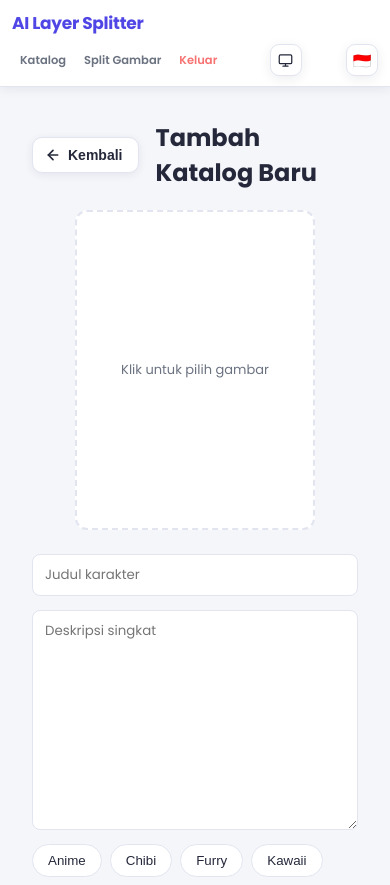
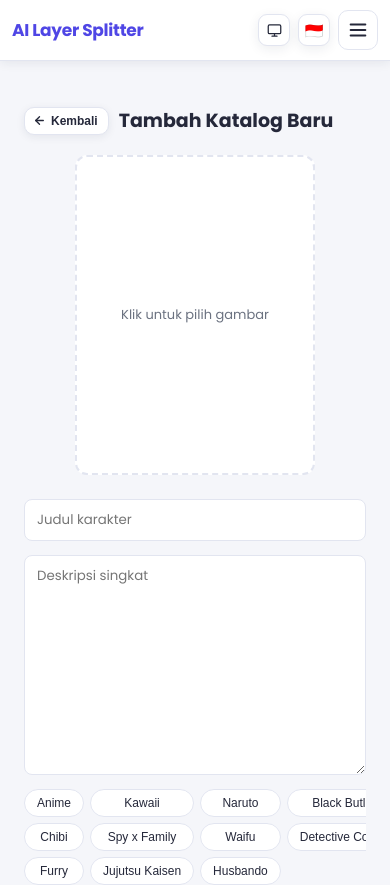
Before and after one commit to NganjukBersatu/Layer_ai, a Vue app: page /catalog/new in a window 390 px wide. Shown: the top 885 px of the page. Built offline with nearby package versions, Linux system fonts and the light colour scheme; sample sign-in values are in the browser's storage.

Commit message:
menyesuaikan tampilan mobile

```diff
--- a/src/components/CatalogPage.vue
+++ b/src/components/CatalogPage.vue
@@ -57,13 +57,6 @@ function tagLabel(tag) {
     <div class="catalog-header">
       <div class="catalog-header-top">
         <h1>{{ t('catalog.title') }}</h1>
-        <router-link
-          v-if="isAdmin"
-          to="/catalog/new"
-          class="add-catalog-btn"
-        >
-          +
-        </router-link>
       </div>
       <p>
         {{ t('catalog.subtitle') }}
@@ -239,6 +232,13 @@ function tagLabel(tag) {
       </router-link>
 
     </div>
+    <router-link
+      v-if="isAdmin"
+      to="/catalog/new"
+      class="add-catalog-btn"
+    >
+      +
+    </router-link>
 
   </div>
 </template>
@@ -276,7 +276,7 @@ function tagLabel(tag) {
   text-decoration: none;
   line-height: 1;
   box-shadow: 0 4px 14px var(--shadow-color);
-  z-index: 100;
+  z-index: 1000;
   transition: transform 0.2s ease, opacity 0.2s ease;
 }
 
--- a/src/components/CatalogUploadPage.vue
+++ b/src/components/CatalogUploadPage.vue
@@ -297,4 +297,46 @@ textarea.text-input {
     width: 100%;
   }
 }
+
+@media (max-width: 500px) {
+  .upload-page {
+    padding: 16px 12px 40px;
+  }
+
+  .header-section {
+    gap: 10px;
+    margin-bottom: 14px;
+  }
+
+  .header-section h1 {
+    font-size: 19px;
+  }
+
+  .back-btn {
+    padding: 6px 10px 6px 8px;
+    font-size: 12px;
+    gap: 5px;
+  }
+
+  .back-icon {
+    width: 13px;
+    height: 13px;
+  }
+
+  .category-select {
+    display: grid;
+    grid-auto-flow: column;
+    grid-template-rows: repeat(3, auto);
+    gap: 6px;
+    overflow-x: auto;
+    -webkit-overflow-scrolling: touch;
+    padding-bottom: 4px;
+  }
+
+  .category-select button {
+    padding: 6px 12px;
+    font-size: 12px;
+    white-space: nowrap;
+  }
+}
 </style>
--- a/src/components/LanguageSwitcher.vue
+++ b/src/components/LanguageSwitcher.vue
@@ -1,9 +1,16 @@
 <script setup>
 import { useI18n } from 'vue-i18n'
 import { ref } from 'vue'
+import { useClickOutside } from '../composables/useClickOutside.js'
 
 const { locale } = useI18n()
 const isOpen = ref(false)
+
+const switcherRef = ref(null)
+
+useClickOutside(switcherRef, () => {
+  isOpen.value = false
+})
 
 function changeLang(lang) {
   locale.value = lang
@@ -12,7 +19,7 @@ function changeLang(lang) {
 </script>
 
 <template>
-  <div class="lang-switcher">
+  <div class="lang-switcher" ref="switcherRef">
     <!-- Tombol utama -->
     <button
       class="lang-button"
--- a/src/components/Navbar.vue
+++ b/src/components/Navbar.vue
@@ -1,5 +1,6 @@
 <script setup>
 import { ref, onMounted } from 'vue'
+import { useClickOutside } from '../composables/useClickOutside.js'
 import LanguageSwitcher from './LanguageSwitcher.vue'
 import { useI18n } from 'vue-i18n'
 
@@ -14,6 +15,28 @@ const emit = defineEmits([
 
 const theme = ref(localStorage.getItem('theme') || 'system')
 const isThemeMenuOpen = ref(false)
+
+const isMobileMenuOpen = ref(false)
+
+const themeSwitcherRef = ref(null)
+const hamburgerBtnRef = ref(null)
+const mobileMenuRef = ref(null)
+
+useClickOutside(themeSwitcherRef, () => {
+  isThemeMenuOpen.value = false
+})
+
+useClickOutside([hamburgerBtnRef, mobileMenuRef], () => {
+  isMobileMenuOpen.value = false
+})
+
+function toggleMobileMenu() {
+  isMobileMenuOpen.value = !isMobileMenuOpen.value
+}
+
+function closeMobileMenu() {
+  isMobileMenuOpen.value = false
+}
 
 function applyTheme(value) {
   const root = document.documentElement
@@ -39,40 +62,29 @@ onMounted(() => {
 
 <template>
   <nav class="navbar">
+  <!-- Kiri: hanya judul -->
+  <div class="navbar-left">
     <div class="navbar-title">{{ t('app.title') }}</div>
+  </div>
 
   <div class="navbar-actions">
-
-<div class="nav-links">
-  <button
-  type="button"
-  class="nav-link"
-  @click="emit('catalog')"
->
+    <!-- Menu desktop (disembunyikan di mobile) -->
+    <div class="nav-links desktop-only">
+      <button type="button" class="nav-link" @click="emit('catalog')">
         {{ t('nav.catalog') }}
       </button>
 
-<button
-  type="button"
-  class="nav-link"
-  @click="emit('split')"
->
+      <button type="button" class="nav-link" @click="emit('split')">
         {{ t('nav.split') }}
       </button>
 
-<button
-   type="button"
-   class="nav-link logout-link"
-   @click="emit('logout')">
-
+      <button type="button" class="nav-link logout-link" @click="emit('logout')">
         {{ t('input.logout') }}
       </button>
-
-
-
     </div>
 
-      <div class="theme-switcher">
+    <!-- Theme switcher -->
+    <div class="theme-switcher" ref="themeSwitcherRef">
         <button class="theme-button" type="button" @click="isThemeMenuOpen = !isThemeMenuOpen">
           <svg v-if="theme === 'light'" width="18" height="18" viewBox="0 0 24 24" fill="none" stroke="currentColor" stroke-width="2" stroke-linecap="round" stroke-linejoin="round">
             <circle cx="12" cy="12" r="4"/>
@@ -104,6 +116,67 @@ onMounted(() => {
       </div>
 
     <LanguageSwitcher />
+
+    <!-- ===== TOMBOL HAMBURGER di ujung kanan ===== -->
+    <button
+  class="hamburger-btn"
+  type="button"
+  ref="hamburgerBtnRef"
+  @click="toggleMobileMenu"
+  :aria-expanded="isMobileMenuOpen"
+>
+      <!-- Icon hamburger -->
+      <svg v-if="!isMobileMenuOpen" width="22" height="22" viewBox="0 0 24 24" fill="none" stroke="currentColor" stroke-width="2.2" stroke-linecap="round">
+        <path d="M4 6h16M4 12h16M4 18h16"/>
+      </svg>
+      <!-- Icon close (X) -->
+      <svg v-else width="22" height="22" viewBox="0 0 24 24" fill="none" stroke="currentColor" stroke-width="2.2" stroke-linecap="round">
+        <path d="M18 6L6 18M6 6l12 12"/>
+      </svg>
+    </button>
+  </div>
+
+  <div v-if="isMobileMenuOpen" class="mobile-menu" ref="mobileMenuRef">
+  <button
+    type="button"
+    class="mobile-menu-item"
+    @click="emit('catalog'); closeMobileMenu()"
+  >
+    <svg width="18" height="18" viewBox="0 0 24 24" fill="none" stroke="currentColor" stroke-width="2" stroke-linecap="round" stroke-linejoin="round">
+      <rect x="3" y="3" width="7" height="7"/>
+      <rect x="14" y="3" width="7" height="7"/>
+      <rect x="14" y="14" width="7" height="7"/>
+      <rect x="3" y="14" width="7" height="7"/>
+    </svg>
+    {{ t('nav.catalog') }}
+  </button>
+
+  <button
+    type="button"
+    class="mobile-menu-item"
+    @click="emit('split'); closeMobileMenu()"
+  >
+    <svg width="18" height="18" viewBox="0 0 24 24" fill="none" stroke="currentColor" stroke-width="2" stroke-linecap="round" stroke-linejoin="round">
+      <rect x="3" y="3" width="18" height="18" rx="2"/>
+      <path d="M3 9h18M9 21V9"/>
+    </svg>
+    {{ t('nav.split') }}
+  </button>
+
+  <div class="mobile-menu-divider"></div>
+
+  <button
+    type="button"
+    class="mobile-menu-item logout"
+    @click="emit('logout'); closeMobileMenu()"
+  >
+    <svg width="18" height="18" viewBox="0 0 24 24" fill="none" stroke="currentColor" stroke-width="2" stroke-linecap="round" stroke-linejoin="round">
+      <path d="M9 21H5a2 2 0 0 1-2-2V5a2 2 0 0 1 2-2h4"/>
+      <polyline points="16 17 21 12 16 7"/>
+      <line x1="21" y1="12" x2="9" y2="12"/>
+    </svg>
+    {{ t('input.logout') }}
+  </button>
 </div>
   </nav>
 </template>
@@ -238,6 +311,86 @@ onMounted(() => {
   font-weight: 500;
 }
 
+/* ===== Hamburger & Mobile Menu ===== */
+.navbar-left {
+  display: flex;
+  align-items: center;
+  gap: 12px;
+}
+
+.hamburger-btn {
+  display: none; /* disembunyikan di desktop */
+  align-items: center;
+  justify-content: center;
+  width: 40px;
+  height: 40px;
+  border: 1px solid var(--border-color);
+  border-radius: 10px;
+  background: var(--bg-card);
+  color: var(--text-primary);
+  cursor: pointer;
+  flex-shrink: 0;
+}
+
+.mobile-menu {
+  display: none; /* default hidden */
+  position: absolute;
+  top: calc(100% + 8px);
+  right: 12px;
+  left: auto;
+  width: 200px;
+  background: var(--bg-card);
+  border: 1px solid var(--border-color);
+  border-radius: 13px;
+  box-shadow: 0 10px 30px var(--shadow-color);
+  padding: 6px;
+  z-index: 950;
+  flex-direction: column;
+  gap: 2px;
+}
+
+.mobile-menu-item {
+  width: 100%;
+  display: flex;
+  align-items: center;
+  gap: 10px;
+  text-align: left;
+  padding: 9px 11px;
+  border: none;
+  border-radius: 9px;
+  background: transparent;
+  color: var(--text-primary);
+  font-size: 13px;
+  font-weight: 500;
+  font-family: inherit;
+  cursor: pointer;
+  transition: background 0.2s ease, color 0.2s ease;
+}
+
+.mobile-menu-item svg {
+  flex-shrink: 0;
+}
+
+.mobile-menu-item:hover {
+  background: color-mix(in srgb, var(--accent-color) 12%, transparent);
+  color: var(--accent-color);
+}
+
+.mobile-menu-divider {
+  height: 1px;
+  background: var(--border-color);
+  margin: 6px 4px;
+}
+
+.mobile-menu-item.logout {
+  color: #f87171;
+}
+
+.mobile-menu-item.logout:hover {
+  background: #dc2626;
+  color: white;
+}
+
 /* =========================================
    MOBILE: navbar dibuat 2 baris supaya tidak
    ada elemen yang terdorong keluar/terpotong
@@ -290,6 +443,32 @@ onMounted(() => {
     width: 15px;
     height: 15px;
   }
+
+  .hamburger-btn {
+    display: flex; /* tampilkan hamburger */
+  }
+
+  .desktop-only {
+    display: none !important; /* sembunyikan menu biasa */
+  }
+
+  .mobile-menu {
+    display: flex; /* tampilkan dropdown saat dibuka */
+  }
+
+  .navbar {
+    flex-wrap: nowrap; /* biar title + hamburger sejajar */
+    padding: 10px 12px;
+  }
+
+  .navbar-title {
+    font-size: 17px;
+  }
+
+  .navbar-actions {
+    width: auto;
+    gap: 8px;
+  }
 }
 
 @media (max-width: 360px) {
--- /dev/null
+++ b/src/composables/useClickOutside.js
@@ -0,0 +1,24 @@
+import { onMounted, onBeforeUnmount } from 'vue'
+
+/**
+ * Menutup sebuah menu/dropdown ketika user klik atau scroll di luar elemen yang direferensikan.
+ * @param {import('vue').Ref | import('vue').Ref[]} refs - satu ref atau array ref (elemen yang dianggap "di dalam" menu, termasuk tombol pemicunya)
+ * @param {Function} callback - dipanggil untuk menutup menu
+ */
+export function useClickOutside(refs, callback) {
+  function handleOutsideEvent(event) {
+    const list = Array.isArray(refs) ? refs : [refs]
+    const isInside = list.some((r) => r.value && r.value.contains(event.target))
+    if (!isInside) callback()
+  }
+
+  onMounted(() => {
+    document.addEventListener('click', handleOutsideEvent, true)
+    window.addEventListener('scroll', handleOutsideEvent, true)
+  })
+
+  onBeforeUnmount(() => {
+    document.removeEventListener('click', handleOutsideEvent, true)
+    window.removeEventListener('scroll', handleOutsideEvent, true)
+  })
+}
```
Also changed, not shown: src/components/CatalogDetailPage.vue (+61 -10 lines), src/components/CatalogEditPage.vue (+52 -7 lines). Lines whose indentation alone changed are shown as unchanged.
